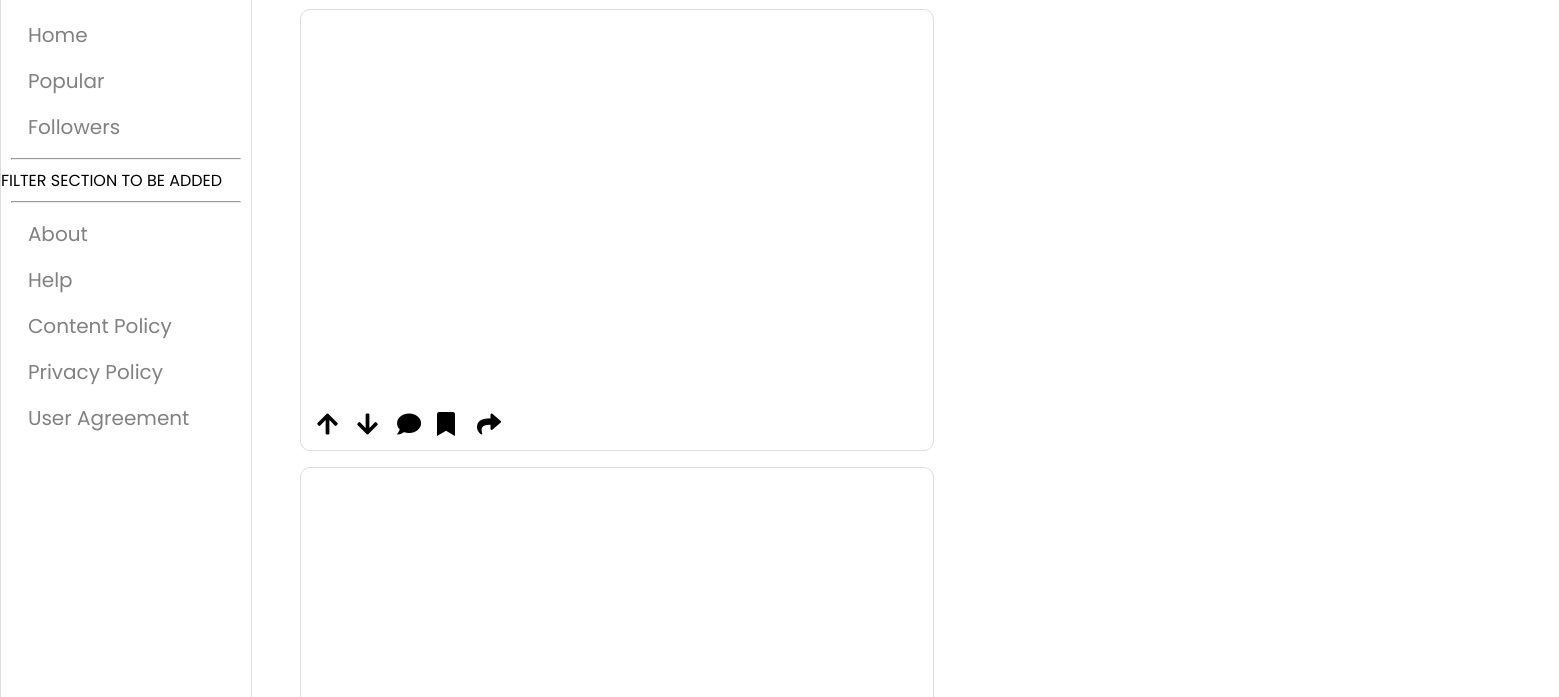
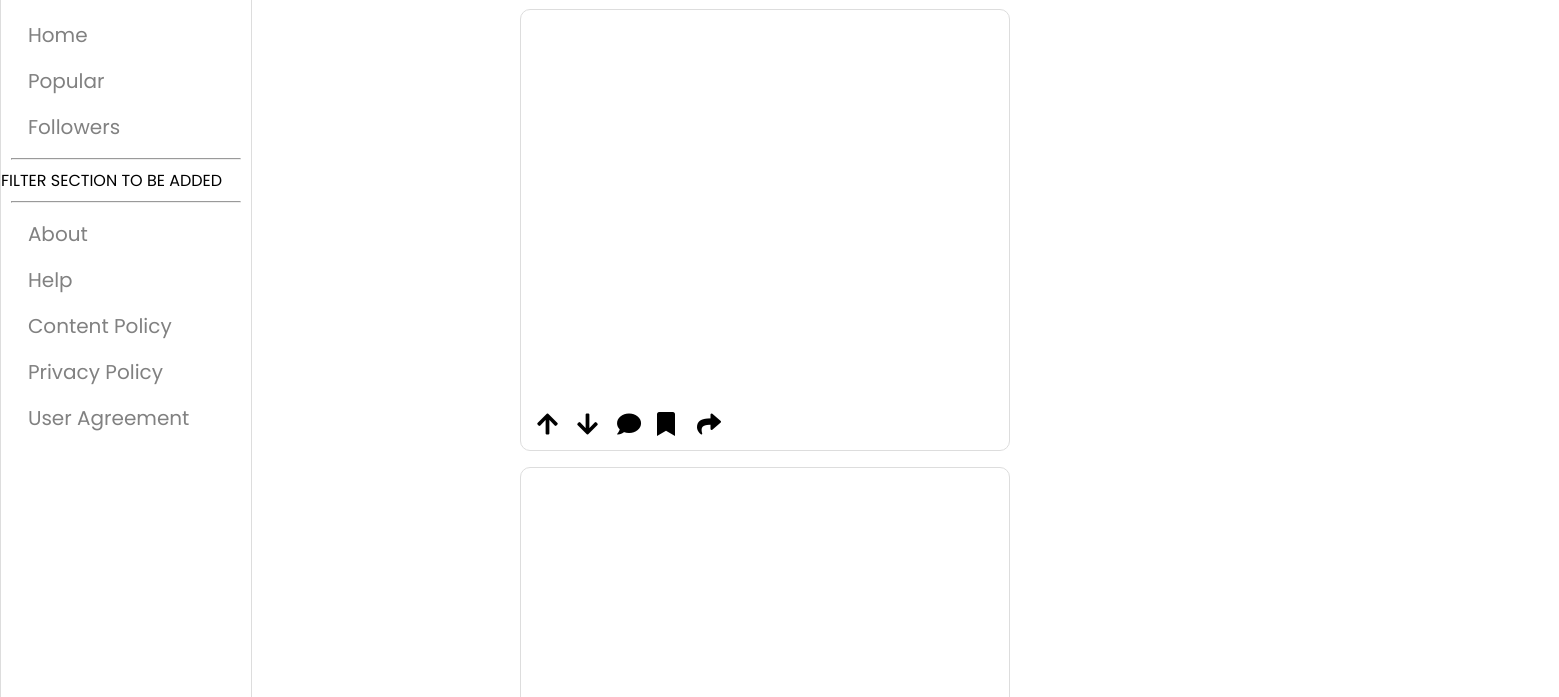
Before and after one commit to JennysKeys/RateMyResume, a website: page app/public/index.html in a window 1280 px wide. Shown: the part 59-756 px from the top of the page, 1559 px wide, since content can reach past the window. Drawn offline with Linux system fonts and the light colour scheme.

Commit message:
createPost page and modify where the main content where be

```diff
--- a/app/public/createPost.html
+++ b/app/public/createPost.html
@@ -0,0 +1,16 @@
+<!DOCTYPE html>
+<html lang="en">
+  <head>
+    <meta charset="UTF-8" />
+    <meta name="viewport" content="width=device-width, initial-scale=1.0" />
+    <title>PDF Upload Page</title>
+  </head>
+  <body>
+    <h1>Upload a PDF Fileadasdasas</h1>
+    <input type="file" id="fileInput" accept=".pdf" />
+    <button id="uploadButton">Upload PDF</button>
+    <div id="message"></div>
+
+    <script src="upload.js"></script>
+  </body>
+</html>
--- a/app/public/css/main.css
+++ b/app/public/css/main.css
@@ -4,6 +4,13 @@
   padding-top: 60px;
   margin-left: 200px;
   flex-grow: 1;
+}
+.main-content {
+  padding-top: 60px;
+  padding-left: 220px;
+  padding-right: 20px;
+  min-height: calc(100vh - 60px);
+  box-sizing: border-box;
 }
 
 #card-container {
--- a/app/public/index.html
+++ b/app/public/index.html
@@ -71,9 +71,8 @@
       <div><a href="#">User Agreement</a></div>
     </div>
 
-    <div id="main">
+    <div id="main" class="main-content">
       <div id="card-container"></div>
-
       <div id="loader">
         <div class="skeleton-card"></div>
       </div>
--- a/app/public/sideBarNav.js
+++ b/app/public/sideBarNav.js
@@ -125,6 +125,7 @@
     })
     .catch((error) => console.error("Error loading create.html:", error));
 }
+
 document
   .getElementById("createButton")
   .addEventListener("click", changeToPostScreen);
```
Also changed, not shown: app/public/createPost.js (added).
